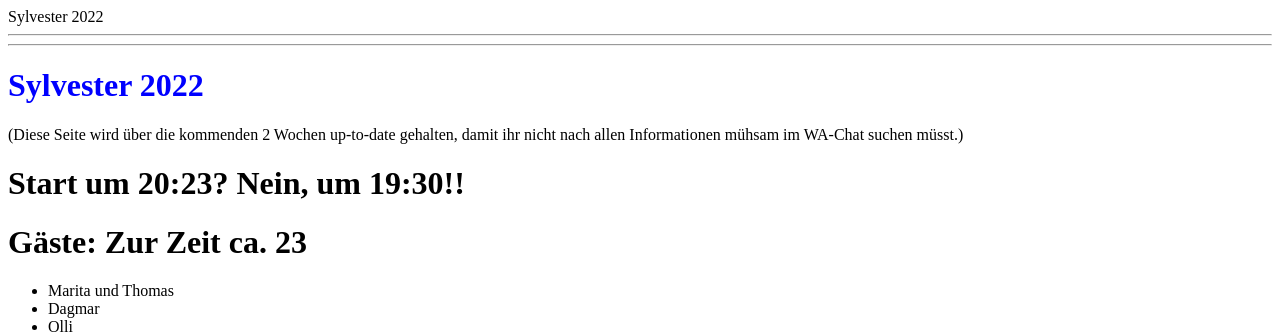
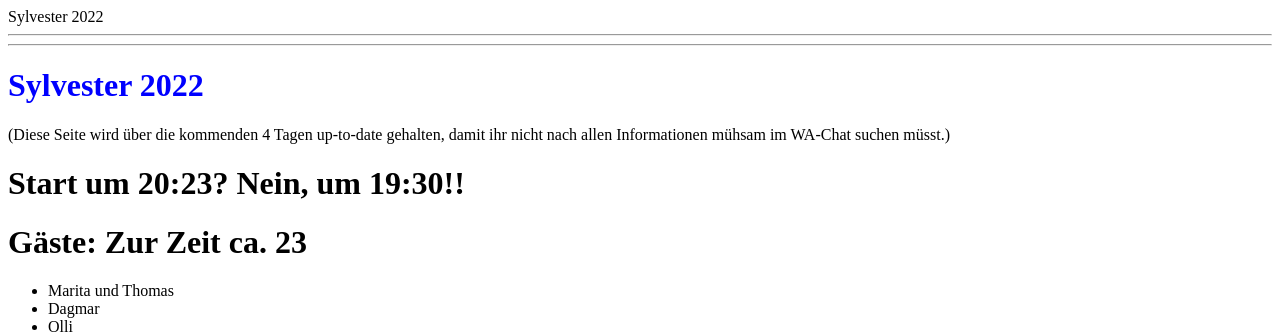
Before and after one commit to DiveDocs/Sylvester2023, a Jekyll site: the page built from index.markdown, in a window 1280 px wide. Shown: the top 334 px of the page. Built offline with Jekyll 4.4.1, drawn with Linux system fonts in a browser that asks for light colours.

Commit message:
Minor change to maintenance info for this page

```diff
--- a/index.markdown
+++ b/index.markdown
@@ -27,7 +27,7 @@ tr:nth-child(even) {
 </head>
 
 
-(Diese Seite wird über die kommenden 2 Wochen up-to-date gehalten, damit ihr nicht nach allen Informationen mühsam im WA-Chat suchen müsst.)
+(Diese Seite wird über die kommenden 4 Tagen up-to-date gehalten, damit ihr nicht nach allen Informationen mühsam im WA-Chat suchen müsst.)
 
 <h1> Start um 20:23? Nein, um 19:30!! </h1>
 <h1> Gäste: Zur Zeit ca. 23 </h1>
```
